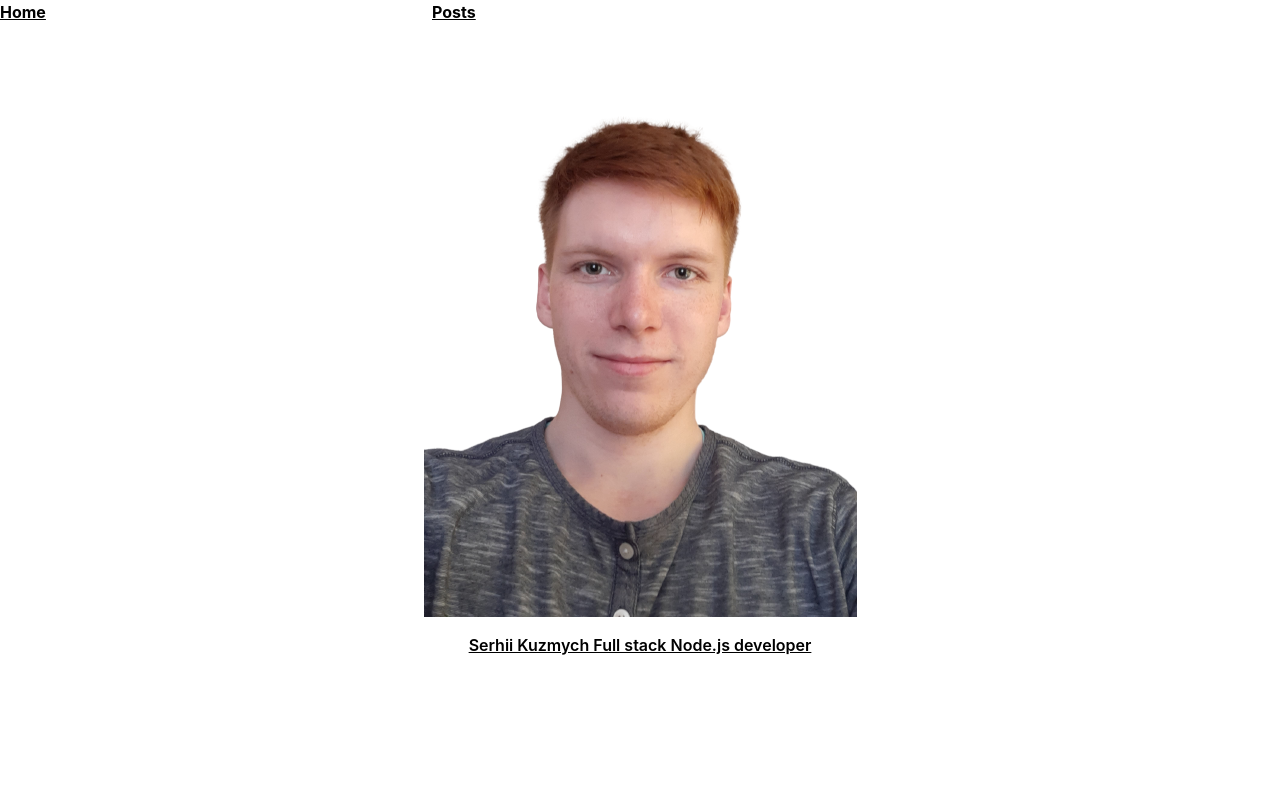
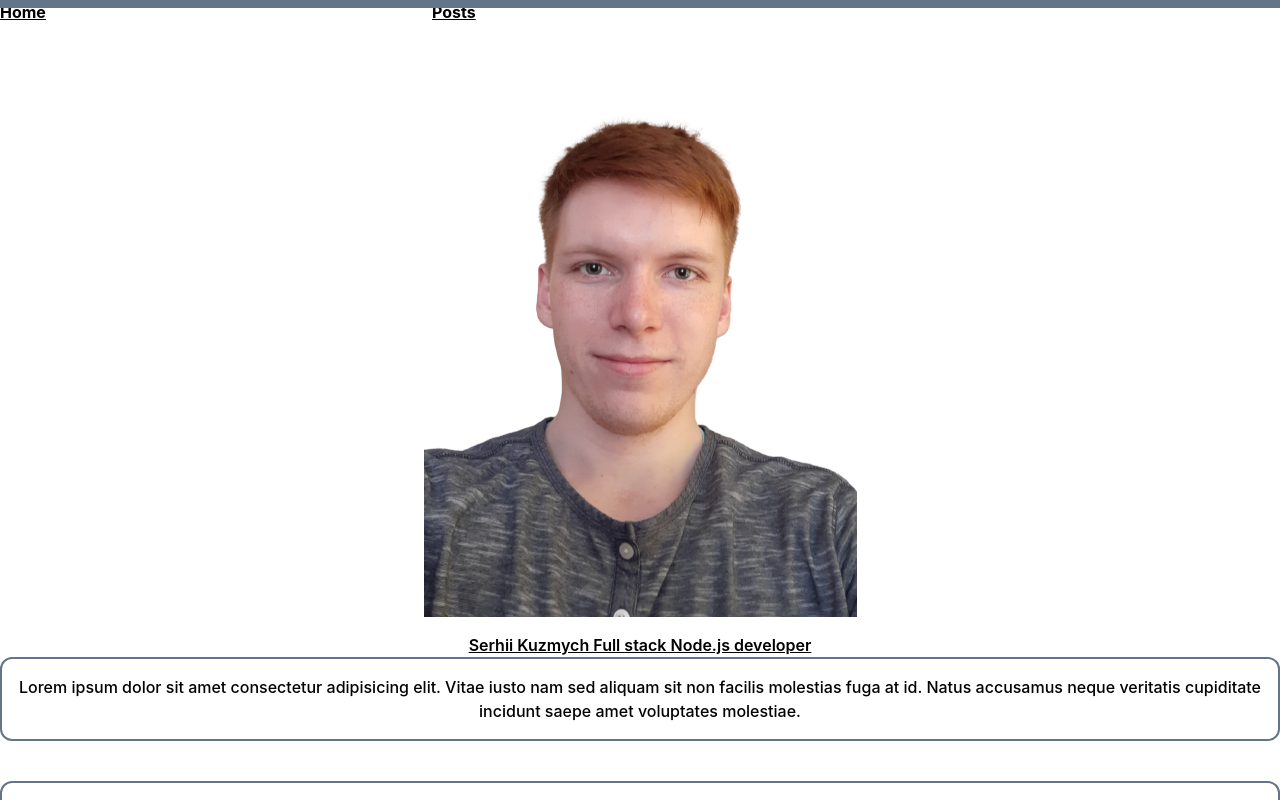
Before and after one commit to sergiycheck/sergiycheck-website, a Next.js app: page / in a window 1280 px wide. Shown: the top 800 px of the page. Built offline with nearby package versions, Linux system fonts and the light colour scheme.

Commit message:
add framer-animation, add animation to elements

```diff
--- a/components/layout.tsx
+++ b/components/layout.tsx
@@ -1,6 +1,7 @@
 import Head from 'next/head';
 import Link from 'next/link';
 import React from 'react';
+import { motion, useScroll } from 'framer-motion';
 
 function LayoutPartial({ children }: { children: React.ReactNode }) {
   return (
@@ -41,9 +42,17 @@ function LayoutNavBar({ children }: { children: React.ReactNode }) {
 }
 
 export function Layout({ children }: { children: React.ReactNode }) {
+  const { scrollYProgress } = useScroll();
+
   return (
-    <LayoutNavBar>
-      <LayoutPartial>{children}</LayoutPartial>
-    </LayoutNavBar>
+    <>
+      <motion.div
+        className="fixed h-2 inset-0 bg-slate-500 origin-[0%]"
+        style={{ scaleX: scrollYProgress }}
+      ></motion.div>
+      <LayoutNavBar>
+        <LayoutPartial>{children}</LayoutPartial>
+      </LayoutNavBar>
+    </>
   );
 }
--- a/package.json
+++ b/package.json
@@ -17,6 +17,7 @@
     "@types/react-dom": "18.0.9",
     "eslint": "8.27.0",
     "eslint-config-next": "13.0.3",
+    "framer-motion": "^8.0.2",
     "next": "13.0.3",
     "react": "18.2.0",
     "react-dom": "18.2.0",
--- a/pages/index.tsx
+++ b/pages/index.tsx
@@ -1,9 +1,26 @@
+import React from 'react';
 import Head from 'next/head';
 import Image from 'next/image';
+import { motion, Variants } from 'framer-motion';
+
 import { Layout } from '../components/layout';
 import authorPic from '../public/imgs/me.png';
 
 export default function Home() {
+  const [texts] = React.useState(() => {
+    const textsArr = [];
+    let loremExcerpt = `Lorem ipsum dolor sit amet consectetur adipisicing elit. Vitae iusto
+    nam sed aliquam sit non facilis molestias fuga at id. Natus
+    accusamus neque veritatis cupiditate incidunt saepe amet voluptates
+    molestiae.`;
+
+    for (let i = 0; i < 10; i++) {
+      textsArr.push(loremExcerpt);
+    }
+
+    return textsArr;
+  });
+
   return (
     <Layout>
       <Head>
@@ -18,6 +35,31 @@ export default function Home() {
       <h1 className="text-center underline font-semibold mt-4">
         Serhii Kuzmych Full stack Node.js developer
       </h1>
+
+      <div className="flex flex-col gap-10">
+        {texts.map((text, i) => (
+          <TextBlockComponent key={i} text={text} />
+        ))}
+      </div>
     </Layout>
   );
 }
+
+const textBlockVariants: Variants = {
+  offscreen: { opacity: 0 },
+  onscreen: { opacity: 1 },
+};
+
+export function TextBlockComponent({ text }: { text: string }) {
+  return (
+    <motion.div
+      initial="offscreen"
+      whileInView="onscreen"
+      viewport={{ once: true, amount: 0.8 }}
+      className="rounded-xl border-2 border-slate-500 p-4"
+      variants={textBlockVariants}
+    >
+      <motion.p className="text-center font-medium ">{text}</motion.p>
+    </motion.div>
+  );
+}
```
Also changed, not shown: 1 other file (tests, documents, lock files or other folders).
